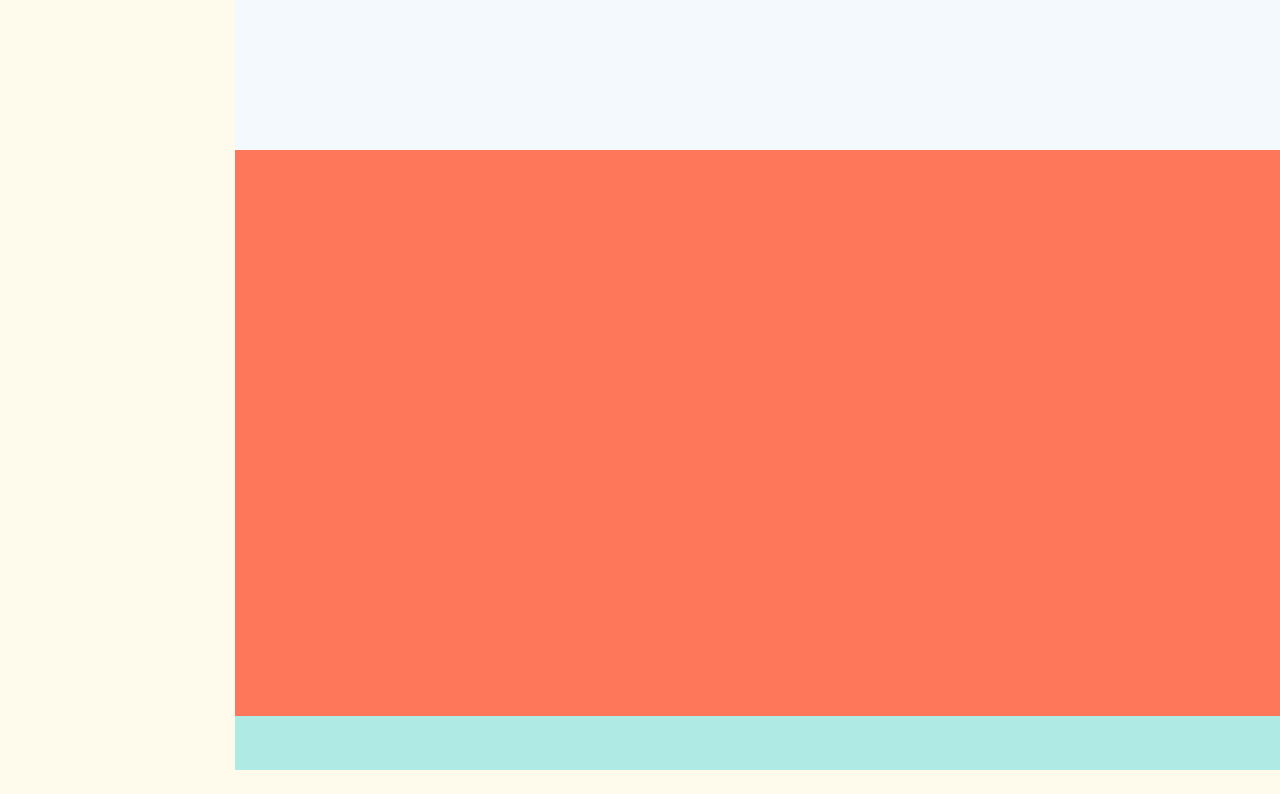
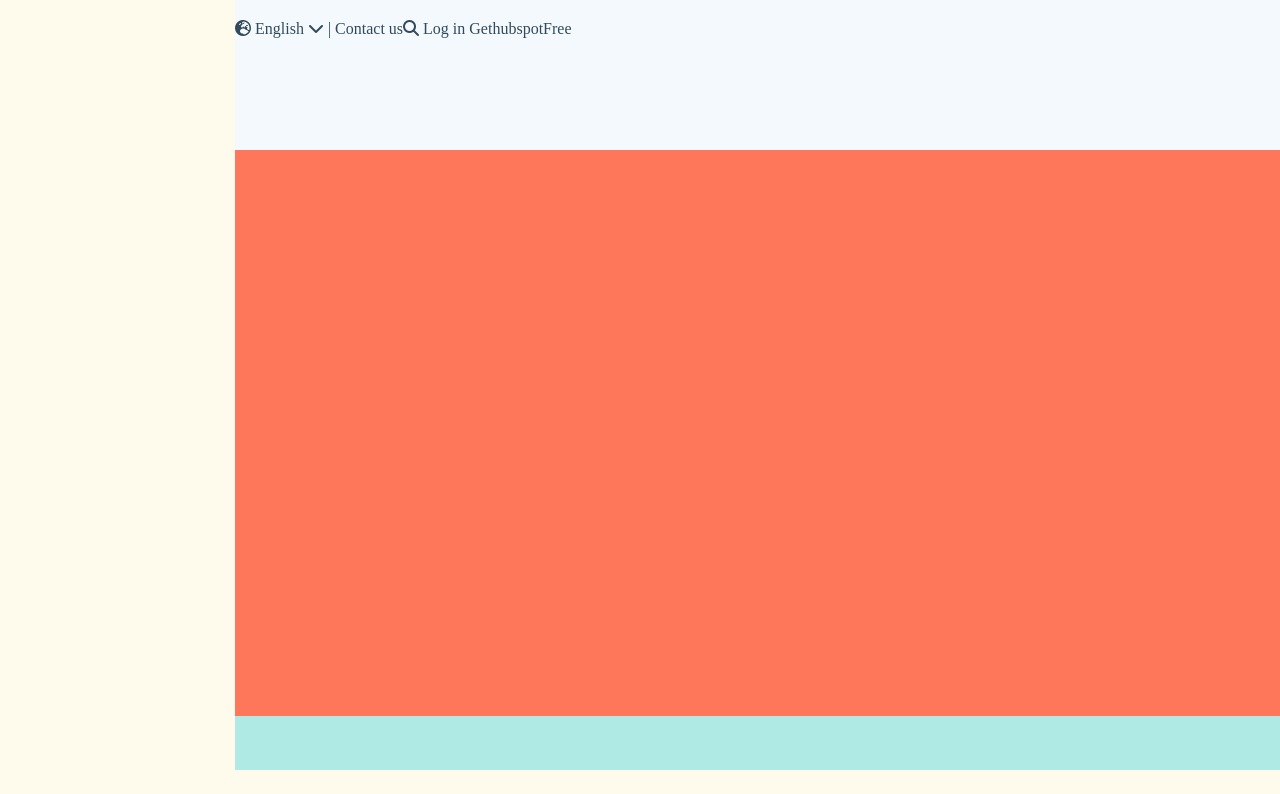
Before and after one commit to MirkoR89/htmlcss-hubspot, a plain HTML site: page index.html in a window 1280 px wide. Shown: the top 794 px of the page. Drawn offline with Linux system fonts and the light colour scheme.

Commit message:
Working on nav_top

```diff
--- a/asset/css/style.css
+++ b/asset/css/style.css
@@ -10,17 +10,34 @@ body {
   background: #FEFBEC;
 }
 
+.orange_button {
+}
+
 /* header */
 header {
   height: 796px;
   width: 1096px;
   margin: auto;
+
 }
 
 .nav_top, .nav_main {
   height: 75px;
   width: 100%;
   background: #F4F9FD;
+}
+
+.language_option, .log_in {
+  height: 34px;
+  color: #32495B;
+  margin-top: 20px;
+}
+
+.language_option {
+}
+
+.log_in {
+  text-align: right;
 }
 
 .hero_container {
@@ -72,3 +89,12 @@ footer {
 
 }
 /* /footer */
+
+.clearfix:after {
+  content: "";
+  display: table;
+  clear: both;
+}
+
+.float_left {
+  float: left;
--- a/index.html
+++ b/index.html
@@ -3,6 +3,7 @@
   <head>
     <meta charset="utf-8">
     <link rel="stylesheet" href="asset/css/style.css">
+    <script src="https://kit.fontawesome.com/8d58ee31c8.js" crossorigin="anonymous"></script>
     <title>Hubspot</title>
   </head>
   <body>
@@ -10,7 +11,17 @@
     <header>
       <!-- nav_top -->
       <nav class="nav_top">
-
+        <div class="language_option float_left">
+          <i class="fas fa-globe-europe"></i>
+          <span>English</span>
+          <i class="fas fa-chevron-down"></i>
+          <span>| Contact us</span>
+        </div>
+        <div class="log_in float_left">
+          <i class="fas fa-search"></i>
+          <span>Log in</span>
+          <span>GethubspotFree</span>
+        </div>
       </nav>
       <!-- /nav_top -->
 
```
